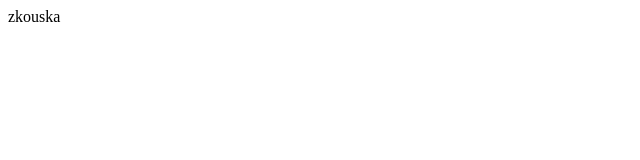
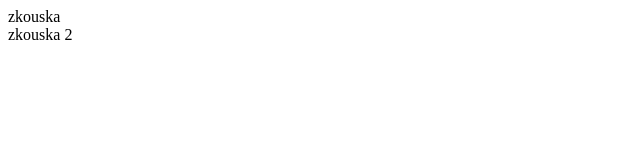
Before and after one commit to thatsalexander/___repository, a plain HTML site: page folder/index.html in a window 1280 px wide. Shown: the full height of the page, 0-640 px from the left. Drawn offline with Linux system fonts and the light colour scheme.

Commit message:
second commit

```diff
--- a/folder/index.html
+++ b/folder/index.html
@@ -4,5 +4,6 @@
 </head>
     <body>
         <div>zkouska</div>
+        <div>zkouska 2</div>
     </body>
 </html>
```
